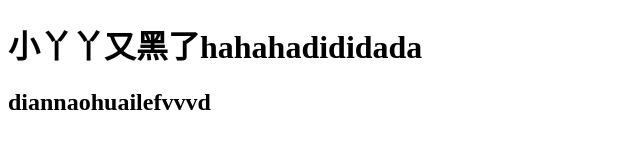
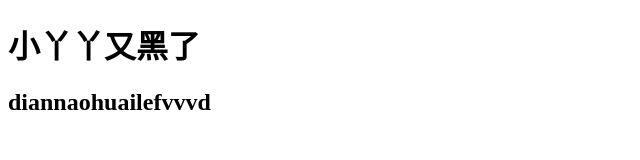
Before and after one commit to WuMengYu/WuMengYu.github.io, a plain HTML site: page index.html in a window 1280 px wide. Shown: the whole page, without its empty margins (0-640 px from the left). Drawn offline with Linux system fonts and the light colour scheme.

Commit message:
Update index.html

```diff
--- a/index.html
+++ b/index.html
@@ -5,7 +5,7 @@
     <title></title>
   </head>
   <body>
-     <h1>小丫丫又黑了hahahadididada</h1>
+     <h1>小丫丫又黑了</h1>
      <h2>diannaohuailefvvvd</h2>
   </body>
 </html>
```
